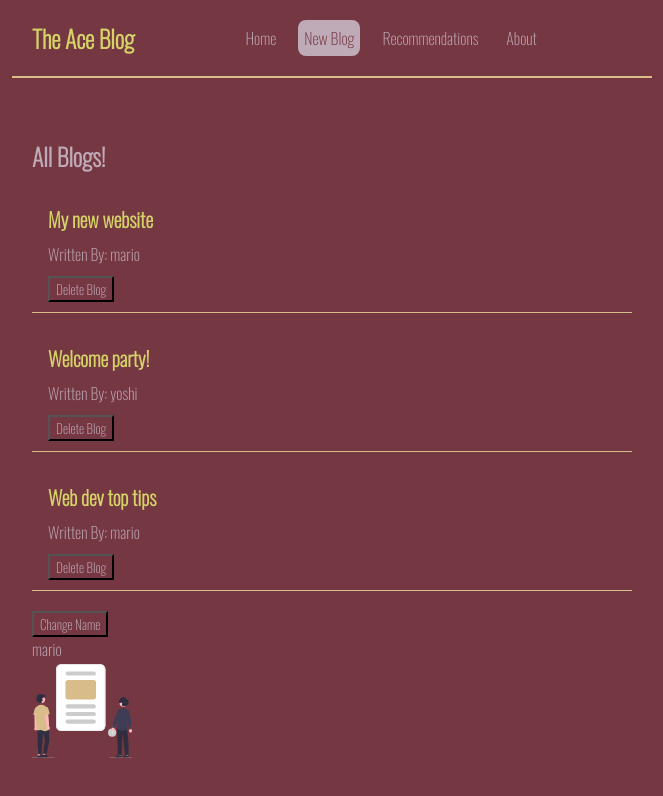
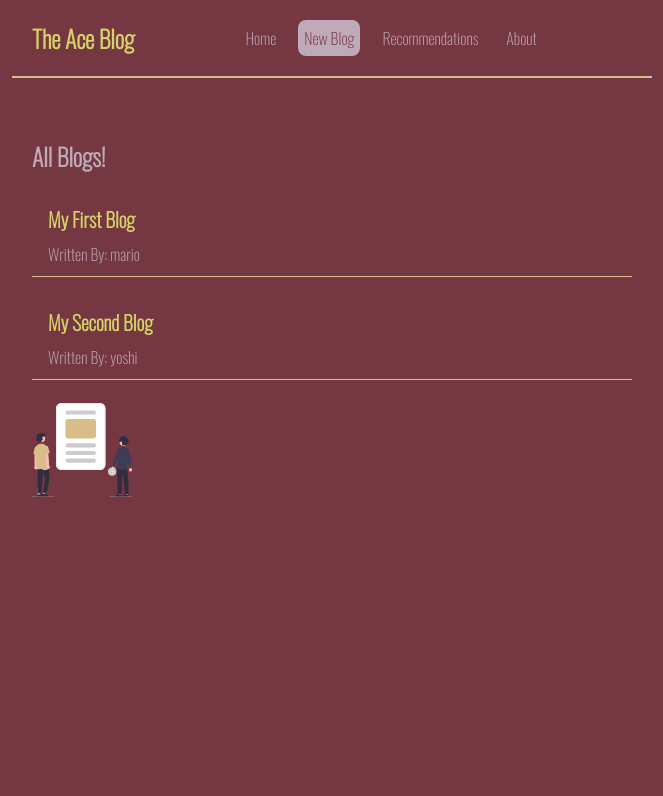
Before and after one commit to AmandeepSingh789/Blog, a React (Create React App) app in the folder aces-blog/: page / in a window 1280 px wide. Shown: the top 796 px of the page, without its empty margins (308-971 px from the left). Built offline with nearby package versions, Linux system fonts and the light colour scheme; data requests are answered from the project's data file.

Commit message:
made custom hook

```diff
--- a/aces-blog/src/BlogList.js
+++ b/aces-blog/src/BlogList.js
@@ -10,11 +10,10 @@
             <div className="blog-preview" key ={blog.id}>
                 <h2>{blog.title}</h2>
                 <p>Written By: {blog.author}</p>
-                <button className= "delete-button" onClick ={() => handleDelete(blog.id) }>Delete Blog</button>
             </div>
         ))}
     </div>
   )
 }
 
-export default BlogList
+export default BlogList;
--- a/aces-blog/src/Home.js
+++ b/aces-blog/src/Home.js
@@ -1,32 +1,19 @@
 import React, {useState,useEffect} from 'react';
 import BlogList from './BlogList';
+import useFetch from './useFetch';
 
 import {ReactComponent as PostLogo} from './post_illustration.svg';
 
 const Home = () => {
 
-    const [blogs,setBlogs] = useState([
-        { title: 'My new website', body: 'lorem ipsum...', author: 'mario', id: 1 },
-        { title: 'Welcome party!', body: 'lorem ipsum...', author: 'yoshi', id: 2 },
-        { title: 'Web dev top tips', body: 'lorem ipsum...', author: 'mario', id: 3 }
-    ]);
-
-    const [name,setName] = useState('mario');
-    const handleDelete = (id) => {
-        const newBlogs=blogs.filter(blog => blog.id !== id);
-        setBlogs(newBlogs);
-    }
-
-    useEffect(()=>{
-        console.log(name)
-    },[name]);
+    const{data:blogs,isPending,error} =useFetch('http://localhost:9000/blogs')
 
   return (
 
     <div className='home'>
-        <BlogList blogs ={blogs} title ="All Blogs!" handleDelete={handleDelete}/>
-        <button onClick={() =>setName('Luigi')}>Change Name</button>
-        <p>{name}</p>
+        { error && <div> {error}</div>}
+        {isPending && <div>Loading...</div>}
+        {blogs && <BlogList blogs ={blogs} title ="All Blogs!" />}
         <PostLogo className="PostLogo"/>
     </div>
   );
--- a/aces-blog/src/index.css
+++ b/aces-blog/src/index.css
@@ -31,8 +31,7 @@
   margin-left:16px;
   text-decoration:none;
   padding: 6px;
-
-
+  transition: all 0.2s ease-in-out ;
 }
 
 .navbar a:hover{
--- /dev/null
+++ b/aces-blog/src/useFetch.js
@@ -0,0 +1,32 @@
+import React,{useState,useEffect} from 'react'
+
+
+const useFetch = (url) => {
+
+    const [data,setData] = useState(null);
+    const [isPending,setIsPending] = useState(true);
+    const [error,setError] = useState(null);
+    useEffect(()=>{
+        setTimeout(()=>{
+                fetch(url)
+                .then(res =>{
+                    if (!res.ok){
+                        throw Error('could not fetch the data for that resource');
+                    }
+                    return res.json()
+            })
+            .then(data =>{
+                setData(data);
+                setIsPending(false);
+                setError(null);
+
+            }).catch(err => {
+                setError(err.message);
+                setIsPending(false);
+            })
+        },1000)
+    },[url]);
+  return {data,isPending,error}
+}
+
+export default useFetch;
```
